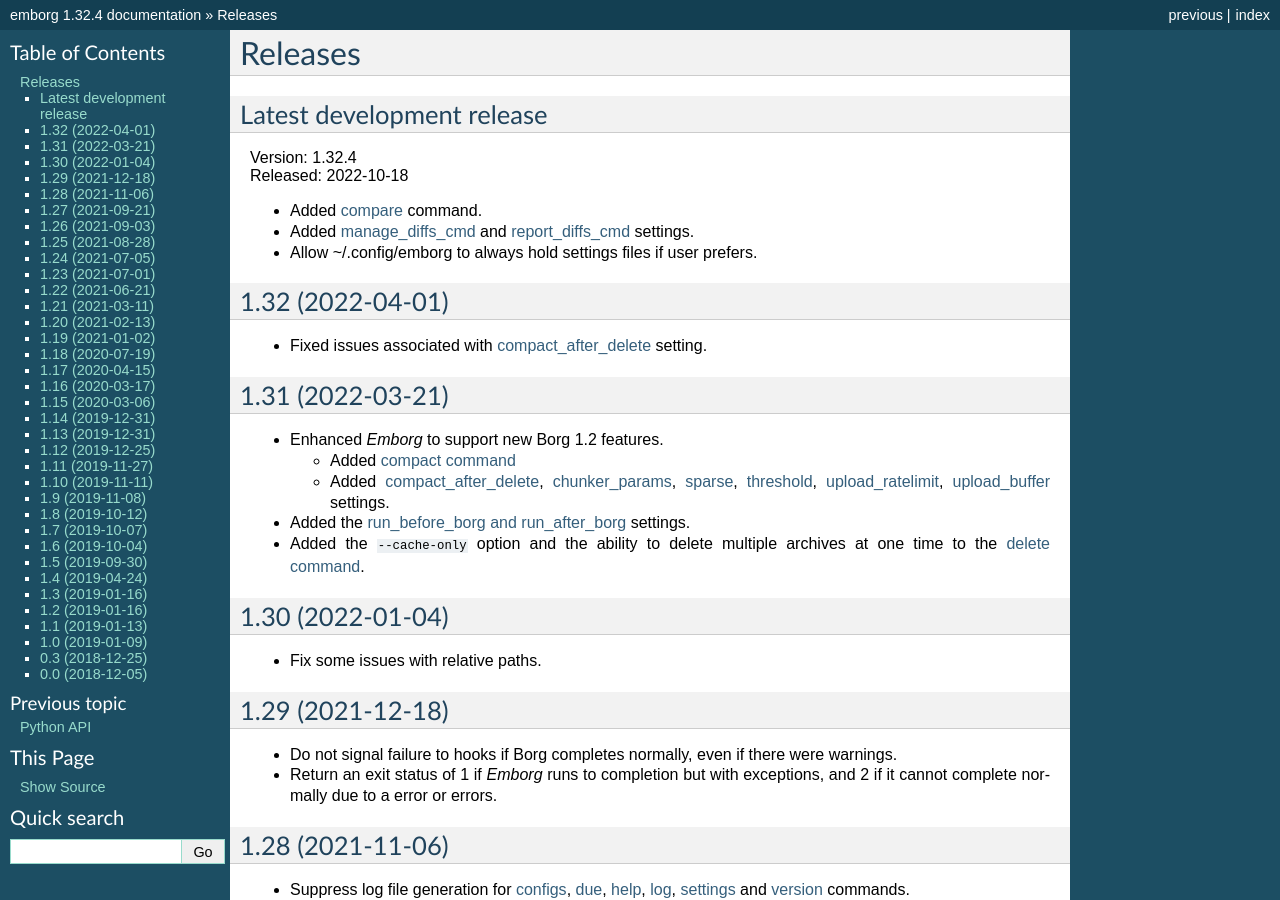
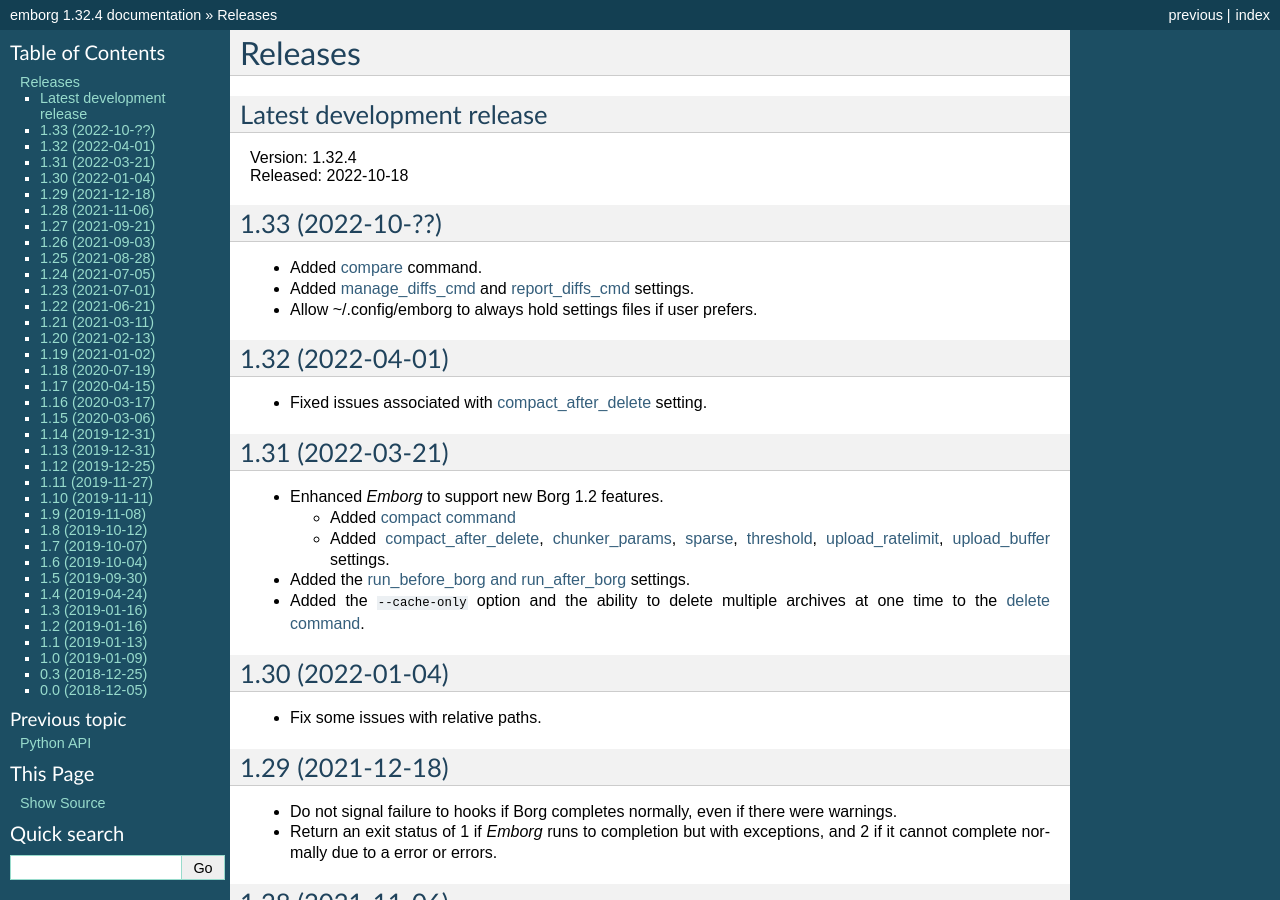
Before and after one commit to KenKundert/emborg, a Sphinx documentation site: the page built from doc/releases.rst, in a window 1280 px wide and 900 px high. Built offline with Sphinx 7.4.7, drawn with Linux system fonts in a browser that asks for light colours.

Commit message:
update release notes

```diff
--- a/doc/releases.rst
+++ b/doc/releases.rst
@@ -6,6 +6,9 @@
 | Version: 1.32.4
 | Released: 2022-10-18
 
+
+1.33 (2022-10-??)
+-----------------
 - Added :ref:`compare <compare>` command.
 - Added :ref:`manage_diffs_cmd` and :ref:`report_diffs_cmd` settings.
 - Allow ~/.config/emborg to always hold settings files if user prefers.
```
